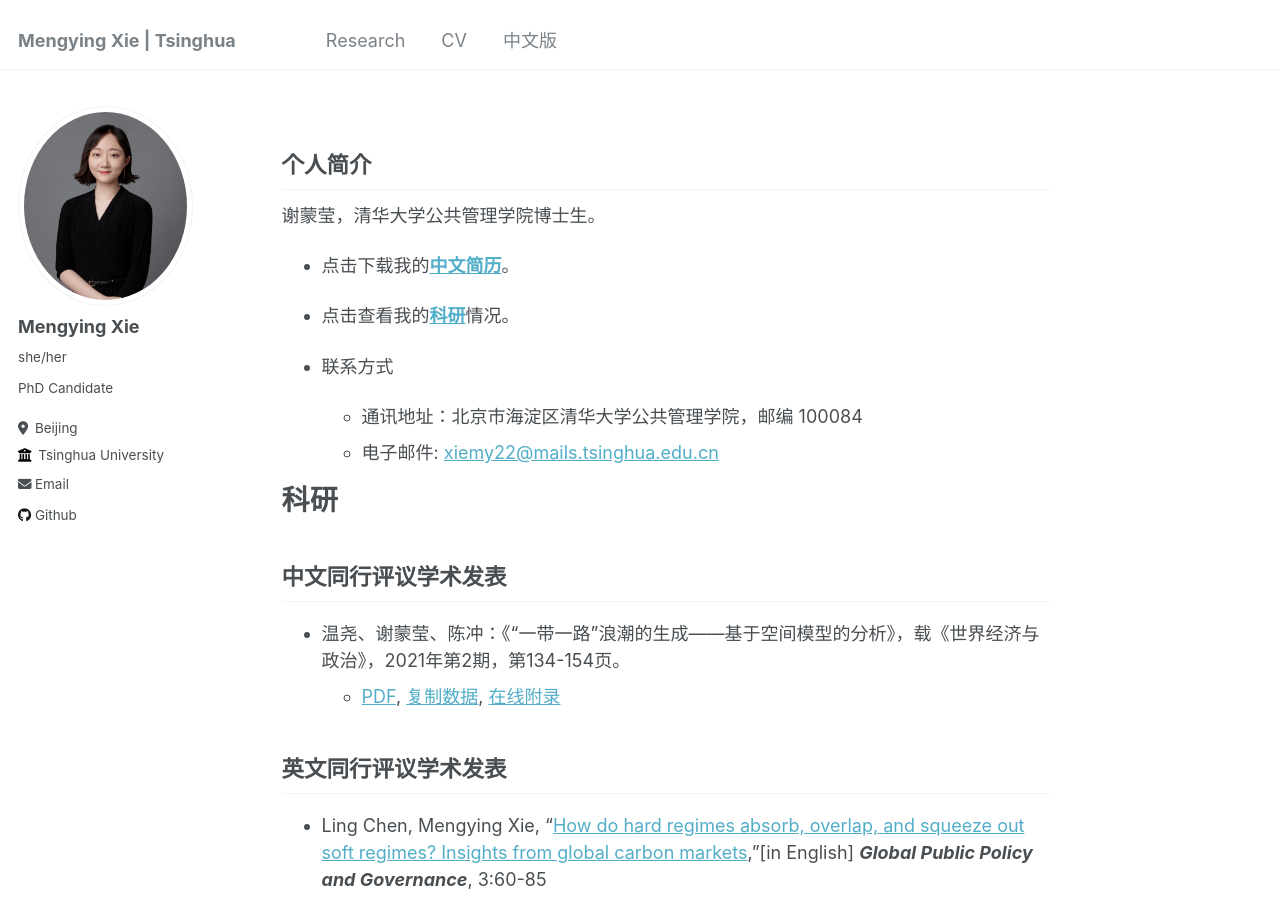
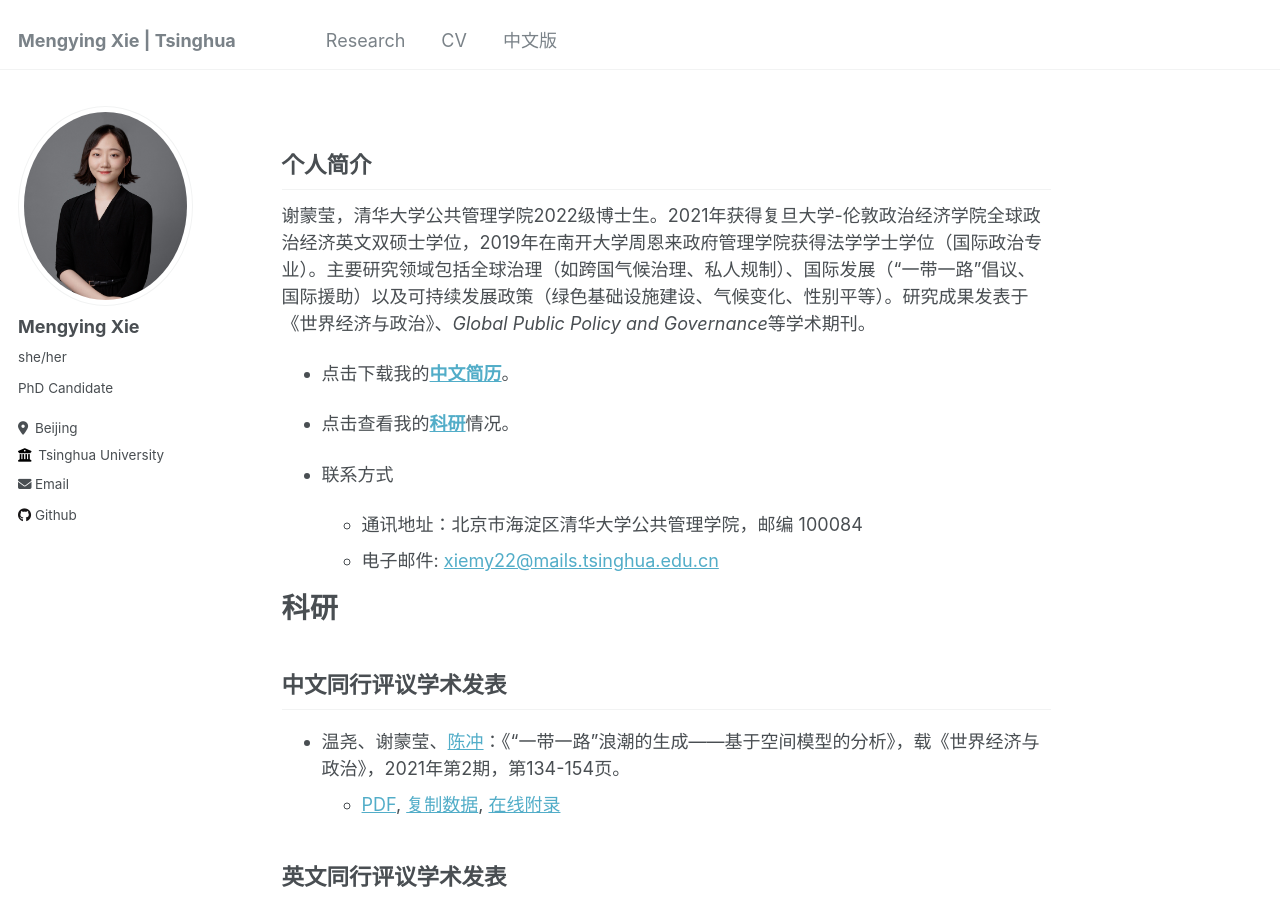
Before and after one commit to xiemythu/xiemythu.github.io, a Jekyll site: the page built from _pages/chinese.md, in a window 1280 px wide and 900 px high. Built offline with Jekyll 4.4.1, drawn with Linux system fonts in a browser that asks for light colours.

Commit message:
Update chinese.md

```diff
--- a/_pages/chinese.md
+++ b/_pages/chinese.md
@@ -7,7 +7,7 @@ author_profile: true
 
 ## 个人简介
 
-谢蒙莹，清华大学公共管理学院博士生。
+谢蒙莹，清华大学公共管理学院2022级博士生。2021年获得复旦大学-伦敦政治经济学院全球政治经济英文双硕士学位，2019年在南开大学周恩来政府管理学院获得法学学士学位（国际政治专业）。主要研究领域包括全球治理（如跨国气候治理、私人规制）、国际发展（“一带一路”倡议、国际援助）以及可持续发展政策（绿色基础设施建设、气候变化、性别平等）。研究成果发表于《世界经济与政治》、*Global Public Policy and Governance*等学术期刊。
 
 - 点击下载我的[**中文简历**](https://xiemythu.github.io/files/cv_mengying_chinese.pdf)。
 
@@ -24,7 +24,7 @@ author_profile: true
 
 ## 中文同行评议学术发表
 
-* 温尧、谢蒙莹、陈冲：《“一带一路”浪潮的生成——基于空间模型的分析》，载《世界经济与政治》，2021年第2期，第134-154页。
+* 温尧、谢蒙莹、[陈冲](https://cc458.github.io/)：《“一带一路”浪潮的生成——基于空间模型的分析》，载《世界经济与政治》，2021年第2期，第134-154页。
     + [PDF](https://cc458.github.io/files/Wen_Xie_Chen_2021_BRI.pdf), [复制数据](https://doi.org/10.7910/DVN/N8B5BC), [在线附录](https://cc458.github.io/files/Wen_Xie_Chen2021.pdf)
 
 ## 英文同行评议学术发表
```
